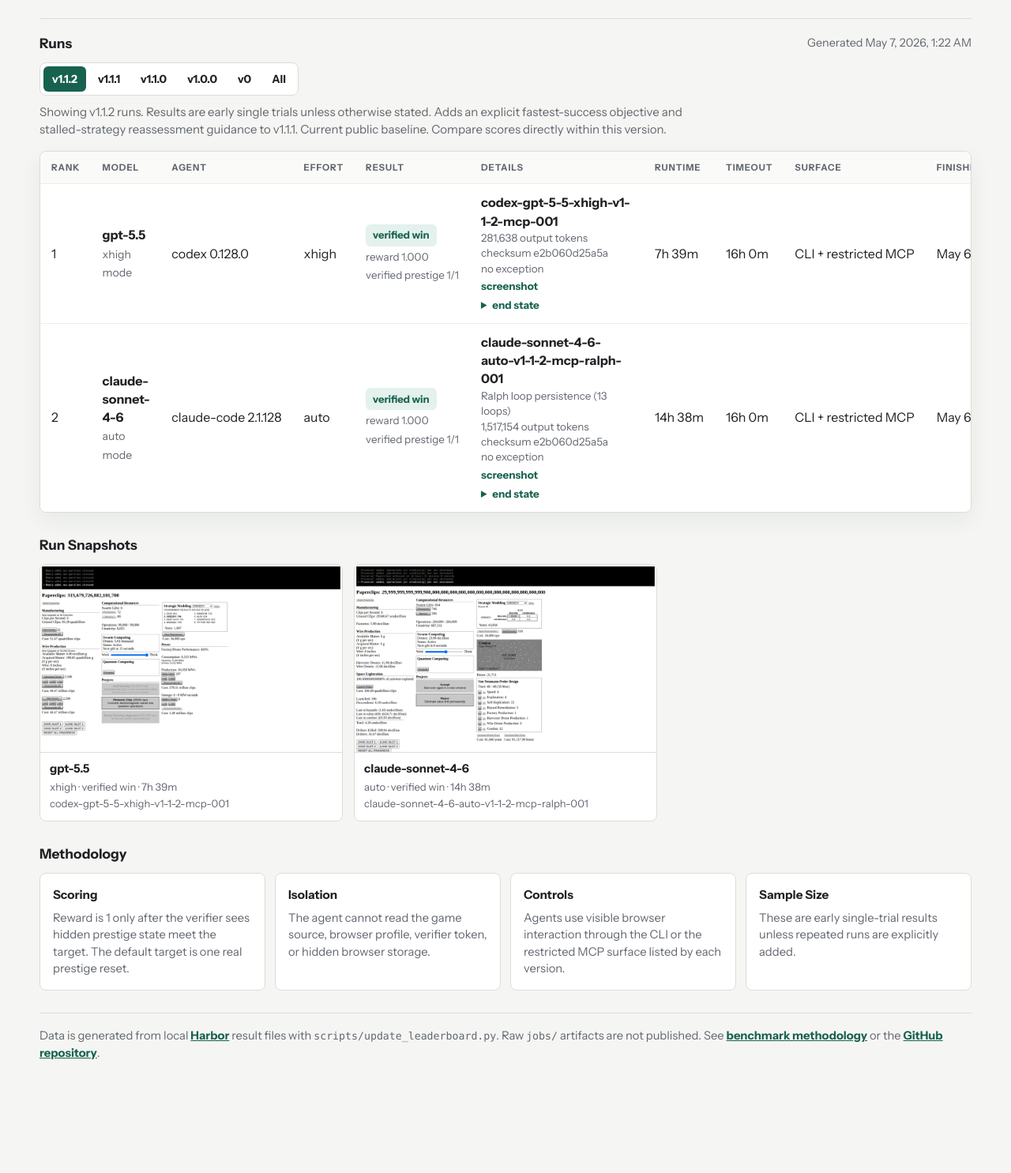
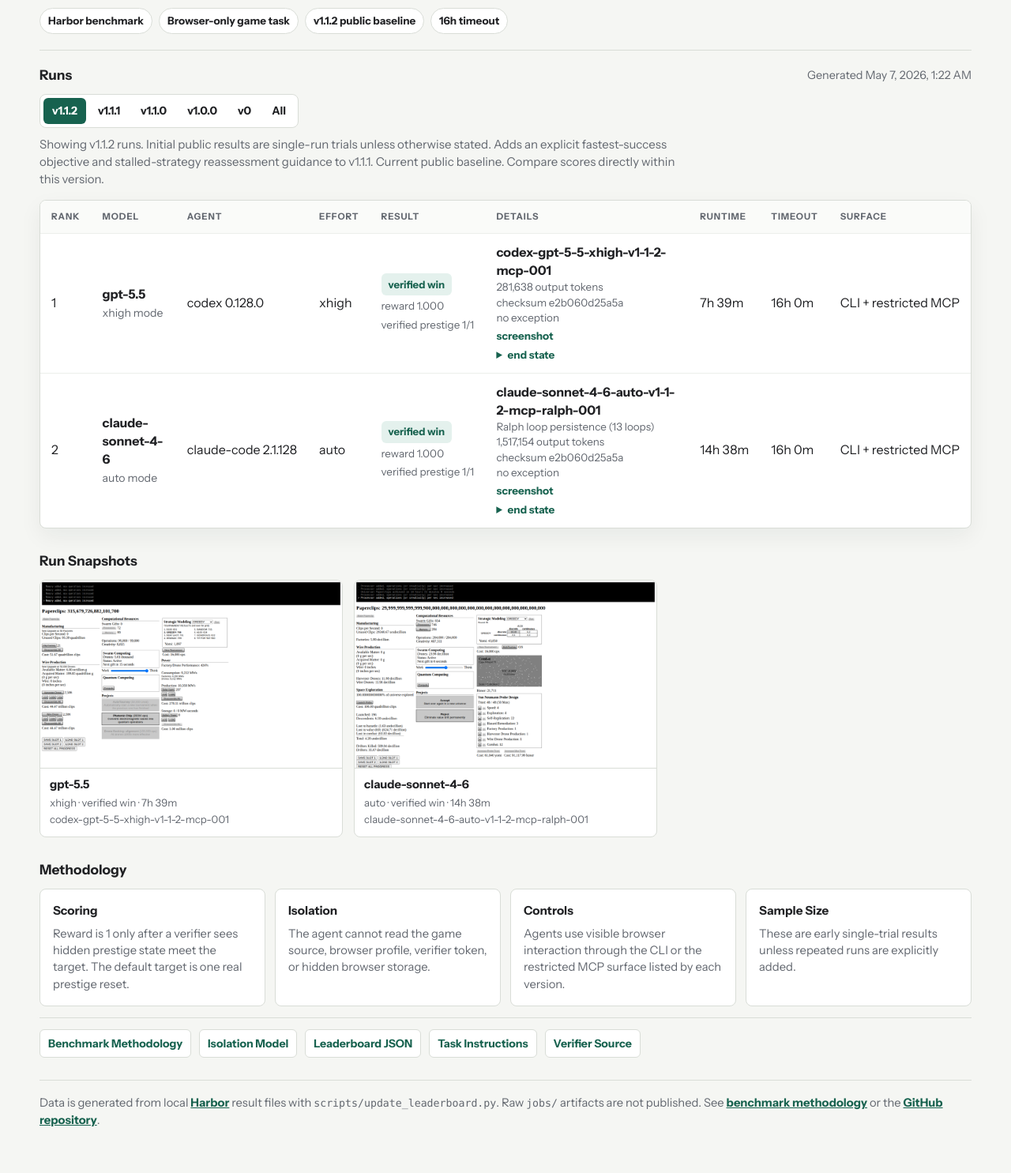
Before and after one commit to bitnovus/universalpaperclipsbench, a plain HTML site: page docs/index.html in a window 1280 px wide. Shown: the part 287-1772 px from the top of the page at 79% size. Before the commit the page ends 1687 px from the top, so only its background shows below. Drawn offline with Linux system fonts and the light colour scheme.

Commit message:
Polish benchmark landing page

```diff
--- a/docs/index.html
+++ b/docs/index.html
@@ -3,7 +3,8 @@
   <head>
     <meta charset="utf-8">
     <meta name="viewport" content="width=device-width, initial-scale=1">
-    <title>Universal Paperclips Benchmark Leaderboard</title>
+    <title>Universal Paperclips Benchmark</title>
+    <link rel="icon" href="favicon.svg" type="image/svg+xml">
     <link rel="preconnect" href="https://fonts.googleapis.com">
     <link rel="preconnect" href="https://fonts.gstatic.com" crossorigin>
     <link href="https://fonts.googleapis.com/css2?family=Instrument+Sans:wght@400;500;600;700;800&display=swap" rel="stylesheet">
@@ -90,9 +91,9 @@
 
       h1 {
         margin: 0;
-        max-width: 820px;
-        font-size: clamp(2.15rem, 5vw, 3.85rem);
-        line-height: 0.94;
+        max-width: 760px;
+        font-size: clamp(2rem, 4.5vw, 3.35rem);
+        line-height: 0.98;
         letter-spacing: 0;
       }
 
@@ -101,6 +102,25 @@
         max-width: 760px;
         color: var(--muted);
         font-size: clamp(1rem, 1.8vw, 1.12rem);
+      }
+
+      .benchmark-badges {
+        display: flex;
+        flex-wrap: wrap;
+        gap: 8px;
+        margin: 18px 0 0;
+        padding: 0;
+        list-style: none;
+      }
+
+      .benchmark-badges li {
+        padding: 6px 10px;
+        border: 1px solid var(--line);
+        border-radius: 999px;
+        background: var(--panel);
+        color: var(--text);
+        font-size: 0.84rem;
+        font-weight: 700;
       }
 
       .toolbar {
@@ -239,8 +259,16 @@
 
       table {
         width: 100%;
+        min-width: 980px;
+        border-collapse: collapse;
+      }
+
+      body.show-all table {
         min-width: 1180px;
-        border-collapse: collapse;
+      }
+
+      body:not(.show-all) .all-only {
+        display: none;
       }
 
       th,
@@ -421,6 +449,24 @@
         font-size: 0.94rem;
       }
 
+      .audit-links {
+        display: flex;
+        flex-wrap: wrap;
+        gap: 10px;
+        margin-top: 14px;
+        padding-top: 14px;
+        border-top: 1px solid var(--line);
+      }
+
+      .audit-links a {
+        padding: 7px 10px;
+        border: 1px solid var(--line);
+        border-radius: 6px;
+        background: var(--panel);
+        font-size: 0.88rem;
+        text-decoration: none;
+      }
+
       .muted {
         color: var(--muted);
         font-size: 0.84rem;
@@ -486,7 +532,7 @@
     <main>
       <header>
         <div>
-          <h1>Universal Paperclips Leaderboard</h1>
+          <h1>Universal Paperclips Benchmark</h1>
           <p class="lede">
             Created by Frank Lantz, Universal Paperclips is a compact browser game that
             turns a single button into hours of compounding decisions, phase changes, and
@@ -495,6 +541,12 @@
             long-horizon agents: success requires sustained browser control, adaptation from
             visible feedback, and a real prestige reset verified outside the agent context.
           </p>
+          <ul class="benchmark-badges" aria-label="Benchmark summary">
+            <li>Harbor benchmark</li>
+            <li>Browser-only game task</li>
+            <li>v1.1.2 public baseline</li>
+            <li>16h timeout</li>
+          </ul>
         </div>
         <div class="header-mark" aria-hidden="true">📎</div>
       </header>
@@ -519,8 +571,8 @@
                 <th>Runtime</th>
                 <th>Timeout</th>
                 <th>Surface</th>
-                <th>Finished</th>
-                <th>Version</th>
+                <th class="all-only">Finished</th>
+                <th class="all-only">Version</th>
               </tr>
             </thead>
             <tbody id="leaderboard-body"></tbody>
@@ -541,7 +593,7 @@
           <div class="method-item">
             <h3>Scoring</h3>
             <p>
-              Reward is 1 only after the verifier sees hidden prestige state meet the target.
+              Reward is 1 only after a verifier sees hidden prestige state meet the target.
               The default target is one real prestige reset.
             </p>
           </div>
@@ -565,6 +617,13 @@
               These are early single-trial results unless repeated runs are explicitly added.
             </p>
           </div>
+        </div>
+        <div class="audit-links" aria-label="Reproducibility links">
+          <a href="benchmark.md">Benchmark Methodology</a>
+          <a href="isolation.md">Isolation Model</a>
+          <a href="leaderboard.json">Leaderboard JSON</a>
+          <a href="https://github.com/bitnovus/universalpaperclipsbench/blob/main/datasets/universal-paperclips/prestige/instruction.md">Task Instructions</a>
+          <a href="https://github.com/bitnovus/universalpaperclipsbench/blob/main/datasets/universal-paperclips/prestige/environment/bin/paperclips_verify.py">Verifier Source</a>
         </div>
       </section>
 
@@ -819,8 +878,8 @@
         row.append(textCell(formatDuration(entry.agent_duration_seconds || entry.duration_seconds)));
         row.append(textCell(formatDuration(entry.timeout_seconds)));
         row.append(textCell(entry.browser_surface || "--"));
-        row.append(textCell(formatDate(entry.finished_at)));
-        row.append(textCell(entry.benchmark_version || "--"));
+        row.append(textCell(formatDate(entry.finished_at), "all-only"));
+        row.append(textCell(entry.benchmark_version || "--", "all-only"));
 
         return row;
       }
@@ -886,13 +945,14 @@
         }
         const entries = entriesForVersion(payload, selectedVersion).slice().sort(compareEntries);
         const selectedMeta = versionMeta(payload, selectedVersion);
+        document.body.classList.toggle("show-all", selectedVersion === "all");
 
         document.getElementById("updated").textContent = payload.generated_at
           ? `Generated ${formatDate(payload.generated_at)}`
           : "Generated timestamp unavailable";
         document.getElementById("version-note").textContent = selectedVersion === "all"
-          ? "Showing all versions. Cross-version rank is for audit browsing only. Results are early single trials unless otherwise stated."
-          : `Showing ${versionLabel(payload, selectedVersion)} runs. Results are early single trials unless otherwise stated. ${selectedMeta?.description || ""} ${selectedMeta?.comparison_note || ""}`.trim();
+          ? "Showing all versions. Cross-version rank is for audit browsing only. Initial public results are single-run trials unless otherwise stated."
+          : `Showing ${versionLabel(payload, selectedVersion)} runs. Initial public results are single-run trials unless otherwise stated. ${selectedMeta?.description || ""} ${selectedMeta?.comparison_note || ""}`.trim();
 
         renderVersionButtons(payload);
         const body = document.getElementById("leaderboard-body");
```
Also changed, not shown: docs/favicon.svg (added).
